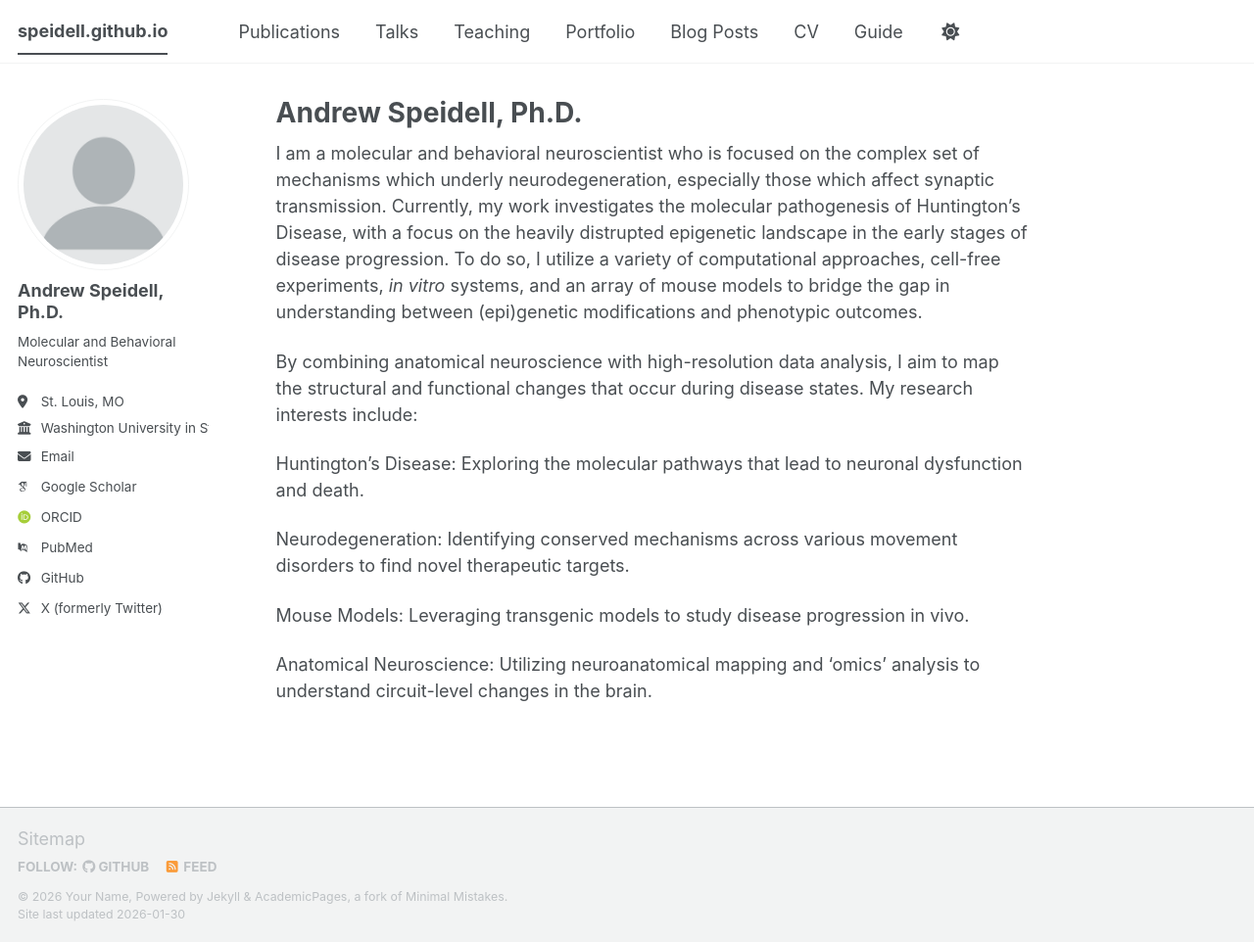
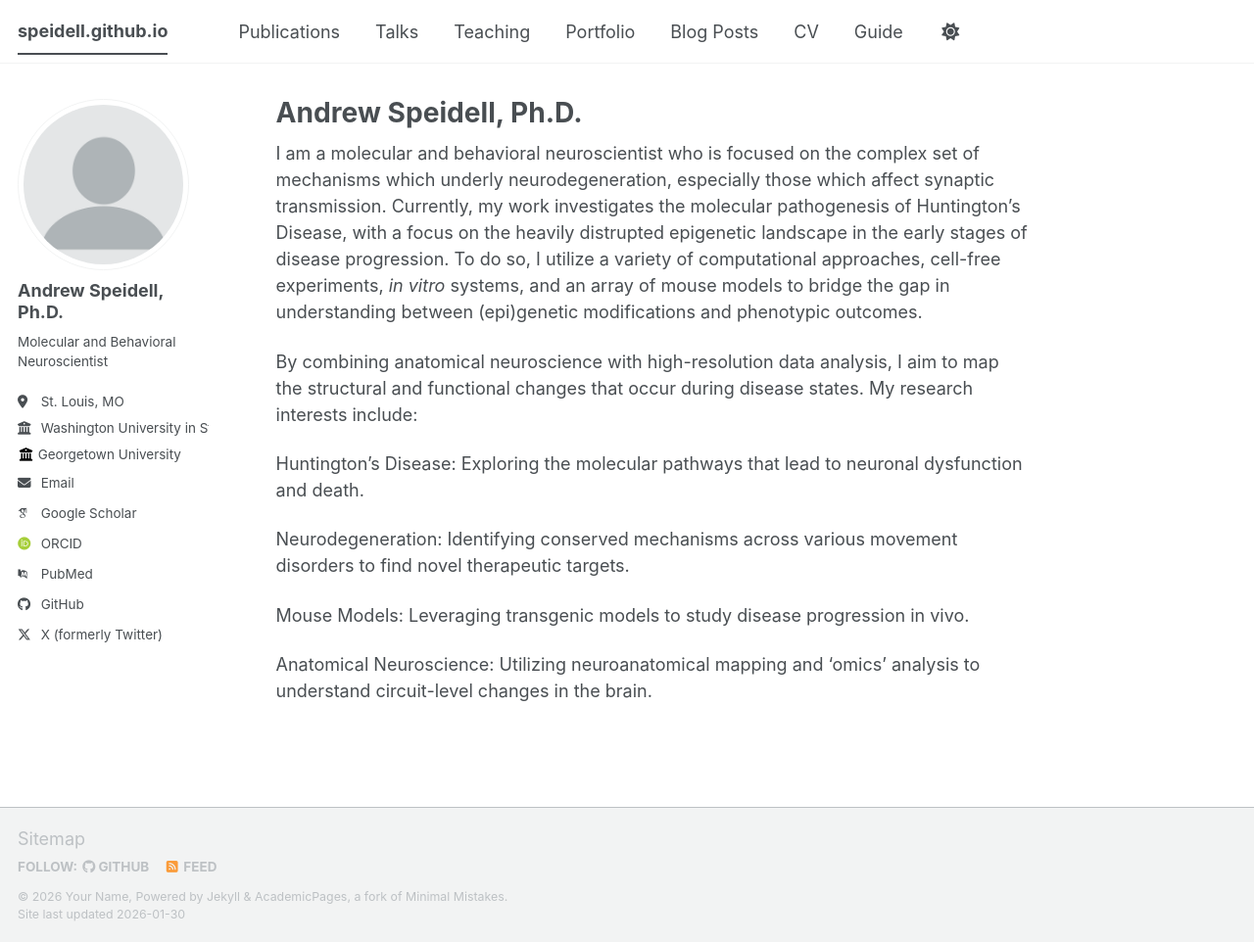
Before and after one commit to Speidell/speidell.github.io, a Jekyll site: the page built from _pages/about.md, in a window 1280 px wide and 962 px high. Shown: the whole window at 98% size. Built offline with Jekyll 4.4.1, drawn with Linux system fonts in a browser that asks for light colours; some web fonts are replaced; a script bundle is joined from its source files by our own code; library files that are not in the unit come from our copies.

Commit message:
changing employer fields HTML

```diff
--- a/_config.yml
+++ b/_config.yml
@@ -29,6 +29,7 @@
   bio              : "Molecular and Behavioral Neuroscientist"
   location         : "St. Louis, MO"
   employer         : "Washington University in St. Louis"
+  employer2        : "Georgetown University"
   uri              : # URL
   email            : "131722827+Speidell@users.noreply.github.com"
 
--- a/_includes/author-profile.html
+++ b/_includes/author-profile.html
@@ -30,6 +30,9 @@
       {% if author.employer %}
         <li class="author__desktop"><i class="fas fa-fw fa-building-columns icon-pad-right" aria-hidden="true"></i>{{ author.employer }}</li>
       {% endif %}
+	  {% if author.employer2 %}
+		<li><i class="fa fa-fw fa-university" aria-hidden="true"></i> {{ author.employer2 }}</li>
+	  {% endif %}
       {% if author.uri %}
         <li><a href="{{ author.uri }}"><i class="fas fa-fw fa-link icon-pad-right" aria-hidden="true"></i>{{ site.data.ui-text[site.locale].website_label | default: "Website" }}</a></li>
       {% endif %}
```
